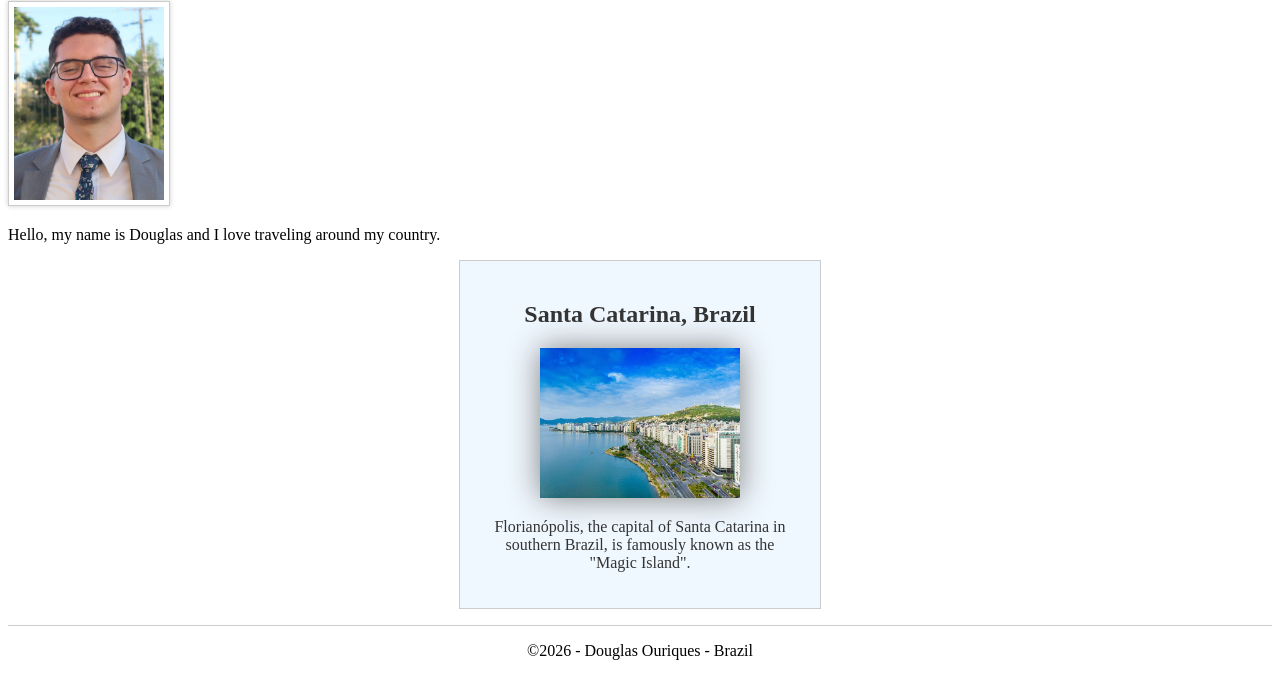
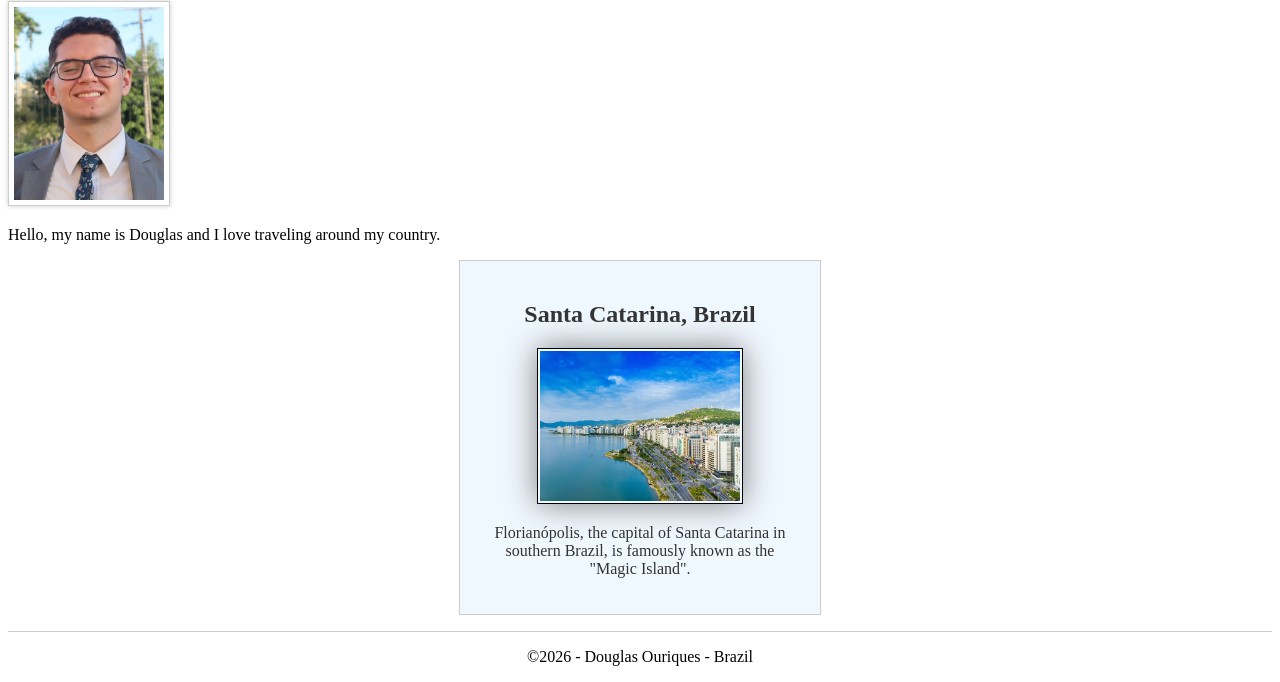
Before and after one commit to DouglasOuriquesPW/wdd130, a plain HTML site: page index.html in a window 1280 px wide. Shown: the part 223-905 px from the top of the page. Drawn offline with Linux system fonts and the light colour scheme.

Commit message:
Home Page Enhancementv3

```diff
--- a/styles/styles.css
+++ b/styles/styles.css
@@ -10,14 +10,14 @@ nav a {
 }
 
 h1 {
-    color: darkblue
+    color: darkblue;
 }
 
 img {
     width: 150px;
     height: auto;
-    border 1px solid black;
-    padding 2px;
+    border: 1px solid black;
+    padding: 2px;
     box-shadow: 0 0 30px gray;
 }
 
@@ -53,7 +53,7 @@ main img {
 }
 
 p {
-    padding 0;
+    padding: 0;
 }
 
 footer {
```
